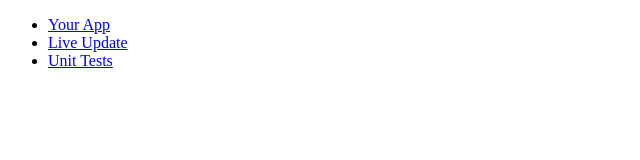
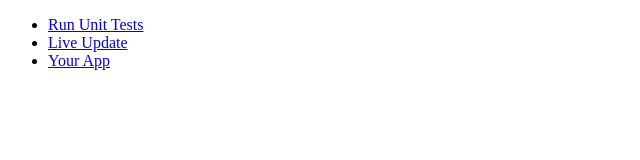
Before and after one commit to tohagan/stlive, a website: page res/start.html in a window 1280 px wide. Shown: the full height of the page, 0-640 px from the left. Drawn offline with Linux system fonts and the light colour scheme.

Commit message:
res/start.html: Shuffle the order of links in start.html to reflect good development workflow (i.e. Run unit tests first, Run real app last)

```diff
--- a/res/start.html
+++ b/res/start.html
@@ -6,9 +6,9 @@
 </head>
 <body>
     <ul>
+        <li><a href="spec.html">Run Unit Tests</a></li>
+        <li><a href="live/index.html">Live Update</a></li>
         <li><a href="index.html">Your App</a></li>
-        <li><a href="live/index.html">Live Update</a></li>
-        <li><a href="spec.html">Unit Tests</a></li>
     </ul>
 </body>
 </html>
```
